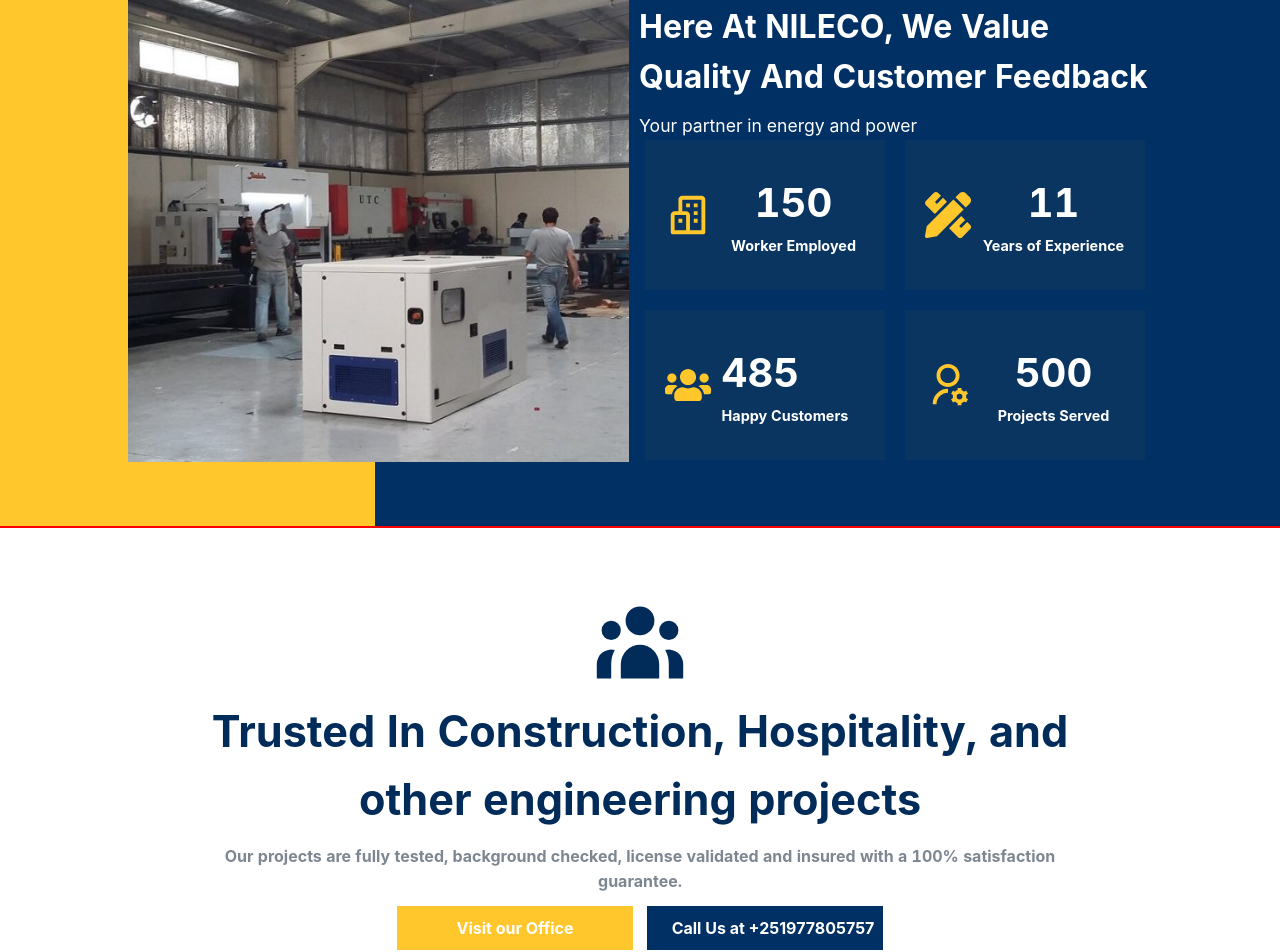
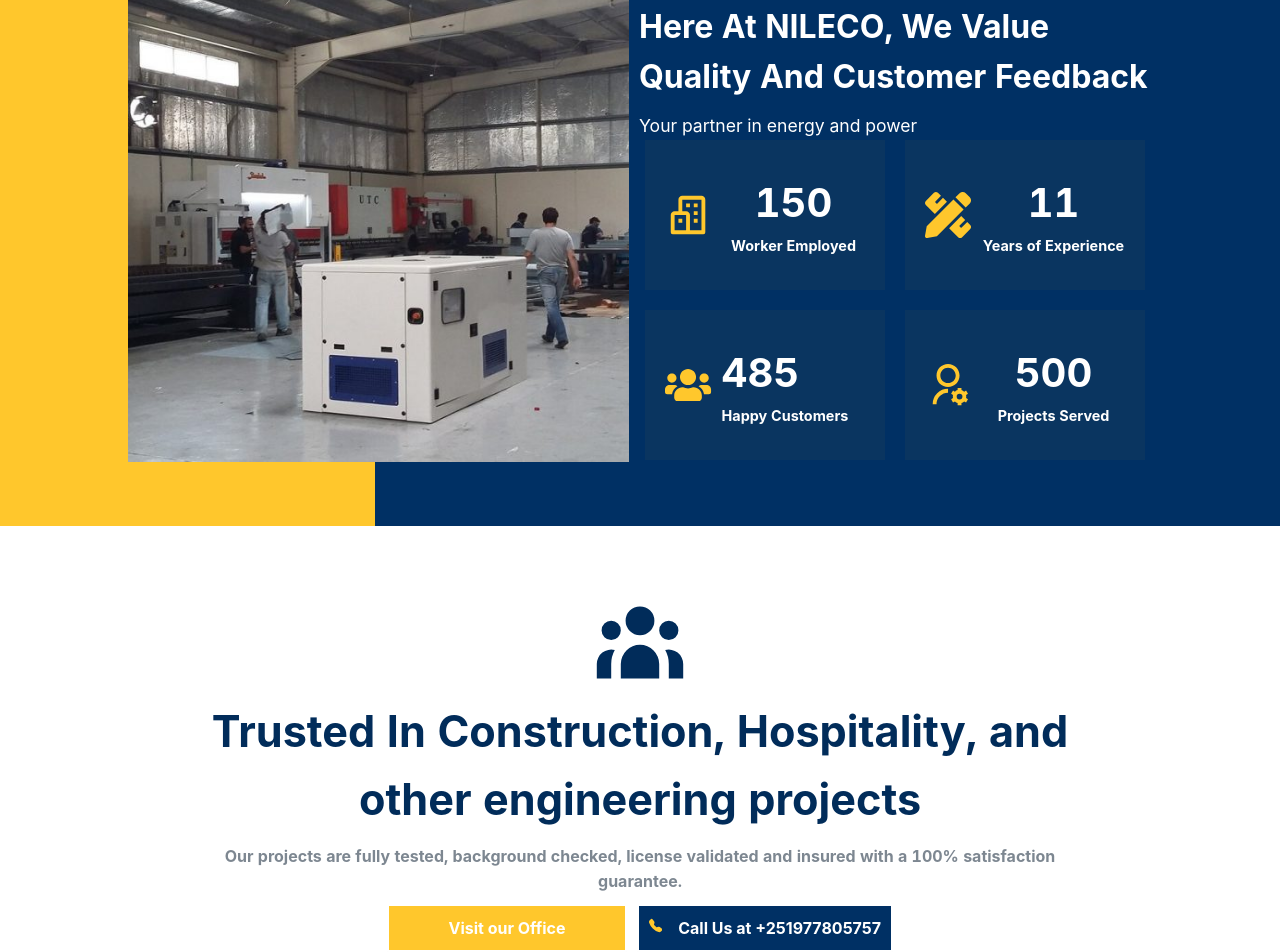
Before and after one commit to liferacer23/special-guacamole, a Next.js app: page / in a window 1280 px wide. Shown: the part 3250-4202 px from the top of the page. Built offline with nearby package versions, Linux system fonts and the light colour scheme.

Commit message:
minor corections

```diff
--- a/pages/index.js
+++ b/pages/index.js
@@ -162,7 +162,6 @@
   position: relative;
   display: flex;
   align-item: center;
-  background: red;
   margin-top: 4rem;
   @media (max-width: 768px) {
     flex-direction: column;
@@ -825,12 +824,12 @@
               Visit our Office
             </Button>
             <Button
-              width="15rem"
+              width="16rem"
               height="3rem"
               background=" rgba(0, 48, 100, 1)"
             >
               <BsFillTelephoneFill
-                style={{ color: "rgb(255,199,44)", fontSize: "1rem" }}
+                style={{ color: "rgb(255,199,44)", fontSize: "1.2rem" }}
               />
               Call Us at +251977805757
             </Button>
```
